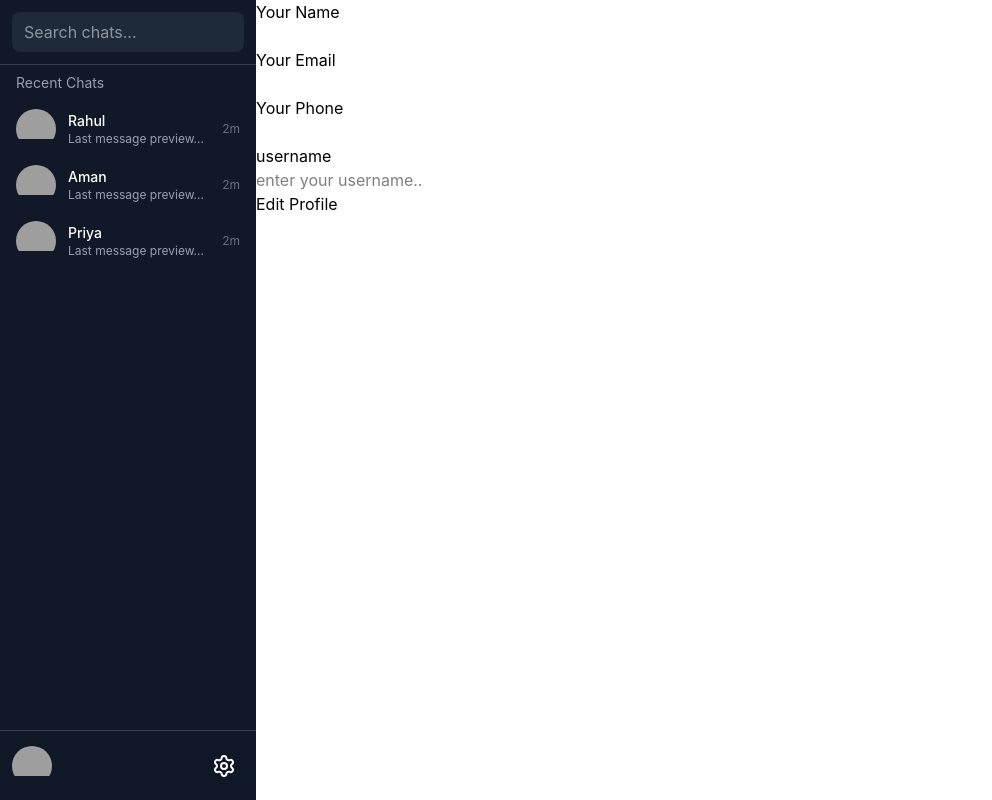
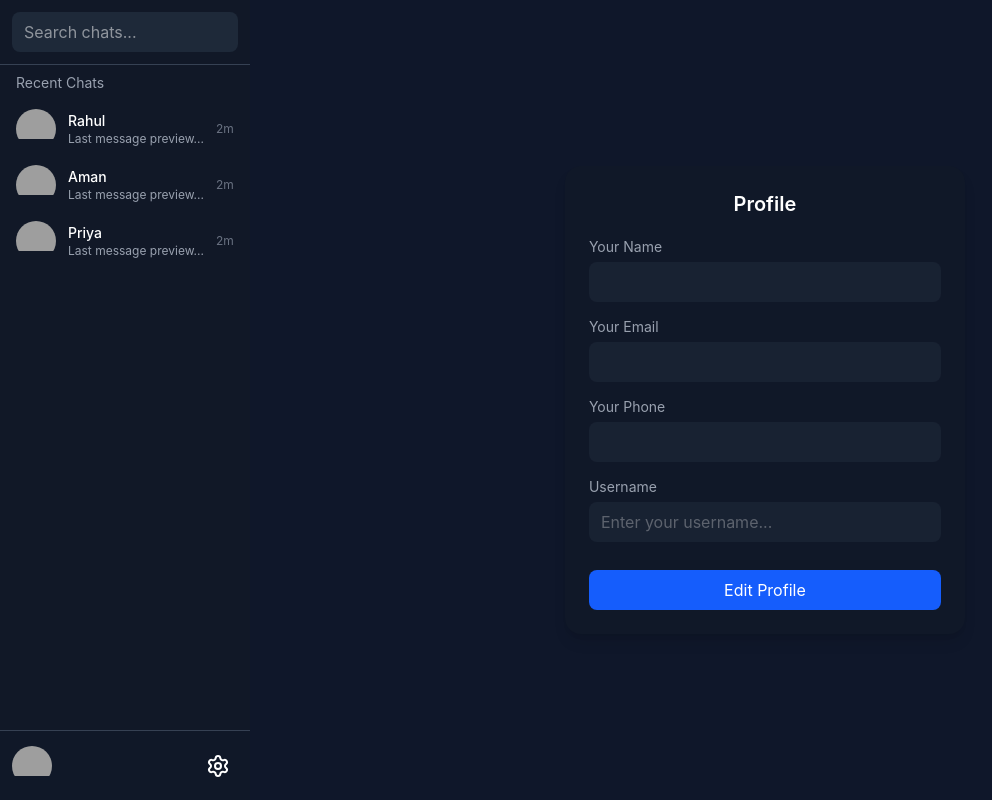
Before and after one commit to devparamjeet/lets-chat, a React (Vite) app: page /user/profile in a window 1280 px wide. Shown: the whole page, without its empty margins (0-992 px from the left). Built offline with nearby package versions, Linux system fonts and the light colour scheme; no server answers; grey boxes are pictures that could not be loaded.

Commit message:
feat: enhance UserProfile with form validation and toast notifications; update Sidebar logout functionality

```diff
--- a/src/components/Sidebar.jsx
+++ b/src/components/Sidebar.jsx
@@ -79,7 +79,7 @@ const Sidebar = ({ user }) => {
                     <button onClick={() => { redirect("/user/profile") }} className='flex gap-2 my-2 border w-full p-2 rounded-sm'>
                         <User2Icon /> <span>Profile</span>
                     </button>
-                    <button className='flex gap-2 my-2 border w-full p-2 rounded-sm'>
+                    <button onClick={()=>{redirect('/')}} className='flex gap-2 my-2 border w-full p-2 rounded-sm'>
                         <LogOutIcon /> <span>LogOut</span>
                     </button>
                 </div>
--- a/src/components/UserOutlet.jsx
+++ b/src/components/UserOutlet.jsx
@@ -1,6 +1,7 @@
 import React, { useEffect, useState } from 'react'
 import { Outlet } from 'react-router-dom'
 import Sidebar from './Sidebar'
+import { ToastContainer } from 'react-toastify'
 
 const UserOutlet = () => {
 
@@ -17,12 +18,24 @@ const UserOutlet = () => {
             setUser(res)
         }
         fetchUser()
-    },[user_id])
+    }, [user_id])
 
     return (
         <div className='flex h-screen w-full'>
             <Sidebar user={user} />
             <Outlet context={{ user }} />
+            <ToastContainer
+                position="top-right"
+                autoClose={5000}
+                hideProgressBar={false}
+                newestOnTop={false}
+                closeOnClick={false}
+                rtl={false}
+                pauseOnFocusLoss
+                draggable
+                pauseOnHover
+                theme="light"
+            />
         </div>
     )
 }
--- a/src/pages/UserProfile.jsx
+++ b/src/pages/UserProfile.jsx
@@ -1,5 +1,6 @@
 import React, { useEffect, useState } from 'react'
 import { useOutletContext } from 'react-router-dom'
+import { toast } from 'react-toastify'
 
 const UserProfile = () => {
 
@@ -17,39 +18,131 @@ const UserProfile = () => {
         setUserData({ ...userData, [event.target.name]: event.target.value })
     }
 
-    let handleEdit = () => {
-        isEdit ? setIsEdit(false) : setIsEdit(true)
+    let handleEdit = async () => {
+        if (isEdit) {
+            setIsEdit(false)
+        }
+        else {
+
+            // API Call for User Data Updation
+            // console.log(user._id)
+            let URL = "https://api.skillsvarz.com/api/user/" + user._id
+            // console.log(URL);
+
+            let resp = await fetch(URL, {
+                method: 'PUT',
+                headers: {
+                    'Content-Type': 'application/json'
+                },
+                body: JSON.stringify(userData)
+            })
+
+            let res = await resp.json()
+
+            if (resp.status === 200 || resp.status === 201) {
+                toast.success('User Updated Successfully')
+                setIsEdit(true)
+            }
+            else toast.error('Try Again')
+        }
     }
 
-    let handleCancel = () =>{
+    let handleCancel = () => {
         setUserData(user)
         setIsEdit(true)
     }
 
     return (
-        <div>
-            {/* {user.name} Profile */}
-            <label htmlFor="name">Your Name</label><br />
-            <input onChange={handleChange} disabled={isEdit} type="text" id='name' name='name' value={userData.name} />
+        <div className="w-full h-screen flex items-center justify-center bg-[#0f172a] text-white">
 
-            <br />
-            <label htmlFor="email"> Your Email</label><br />
-            <input onChange={handleChange} disabled={isEdit} type="email" id='email' name='email' value={userData.email} />
+            <div className="w-[400px] bg-gray-900 rounded-2xl shadow-lg p-6 space-y-4">
 
-            <br />
-            <label htmlFor="phone">Your Phone</label><br />
-            <input onChange={handleChange} disabled={isEdit} type="number" id='phone' name='phone' value={userData.phone} />
+                {/* 👤 Title */}
+                <h2 className="text-xl font-semibold text-center mb-4">
+                    {user.name} Profile
+                </h2>
 
-            <br />
-            <label htmlFor="username">username</label><br />
-            <input onChange={handleChange} disabled={isEdit} type="text" id='username' name='username' value={userData.username} placeholder='enter your username..' />
+                {/* 🧾 Input Fields */}
+                <div className="space-y-3">
 
-            <br />
+                    {/* Name */}
+                    <div>
+                        <label className="text-sm text-gray-400">Your Name</label>
+                        <input
+                            onChange={handleChange}
+                            disabled={isEdit}
+                            type="text"
+                            name="name"
+                            value={userData.name}
+                            className="w-full mt-1 px-3 py-2 rounded-lg bg-gray-800 outline-none focus:ring-2 focus:ring-blue-500 disabled:opacity-60"
+                        />
+                    </div>
 
+                    {/* Email */}
+                    <div>
+                        <label className="text-sm text-gray-400">Your Email</label>
+                        <input
+                            onChange={handleChange}
+                            disabled={isEdit}
+                            type="email"
+                            name="email"
+                            value={userData.email}
+                            className="w-full mt-1 px-3 py-2 rounded-lg bg-gray-800 outline-none focus:ring-2 focus:ring-blue-500 disabled:opacity-60"
+                        />
+                    </div>
 
-            <button onClick={handleEdit}>{isEdit ? 'Edit Profile' : 'Save Changes'}</button>
-            {isEdit ? <></> : <button onClick={handleCancel}>Cancel</button>}
+                    {/* Phone */}
+                    <div>
+                        <label className="text-sm text-gray-400">Your Phone</label>
+                        <input
+                            onChange={handleChange}
+                            disabled={isEdit}
+                            type="number"
+                            name="phone"
+                            value={userData.phone}
+                            className="w-full mt-1 px-3 py-2 rounded-lg bg-gray-800 outline-none focus:ring-2 focus:ring-blue-500 disabled:opacity-60"
+                        />
+                    </div>
+
+                    {/* Username */}
+                    <div>
+                        <label className="text-sm text-gray-400">Username</label>
+                        <input
+                            onChange={handleChange}
+                            disabled={isEdit}
+                            type="text"
+                            name="username"
+                            value={userData.username}
+                            placeholder="Enter your username..."
+                            className="w-full mt-1 px-3 py-2 rounded-lg bg-gray-800 outline-none focus:ring-2 focus:ring-blue-500 disabled:opacity-60"
+                        />
+                    </div>
+
+                </div>
+
+                {/* 🔘 Buttons */}
+                <div className="flex gap-3 pt-3">
+
+                    <button
+                        onClick={handleEdit}
+                        className="flex-1 bg-blue-600 hover:bg-blue-700 py-2 rounded-lg transition"
+                    >
+                        {isEdit ? 'Edit Profile' : 'Save Changes'}
+                    </button>
+
+                    {!isEdit && (
+                        <button
+                            onClick={handleCancel}
+                            className="flex-1 bg-gray-700 hover:bg-gray-600 py-2 rounded-lg transition"
+                        >
+                            Cancel
+                        </button>
+                    )}
+                </div>
+
+            </div>
         </div>
+
     )
 }
 
```
